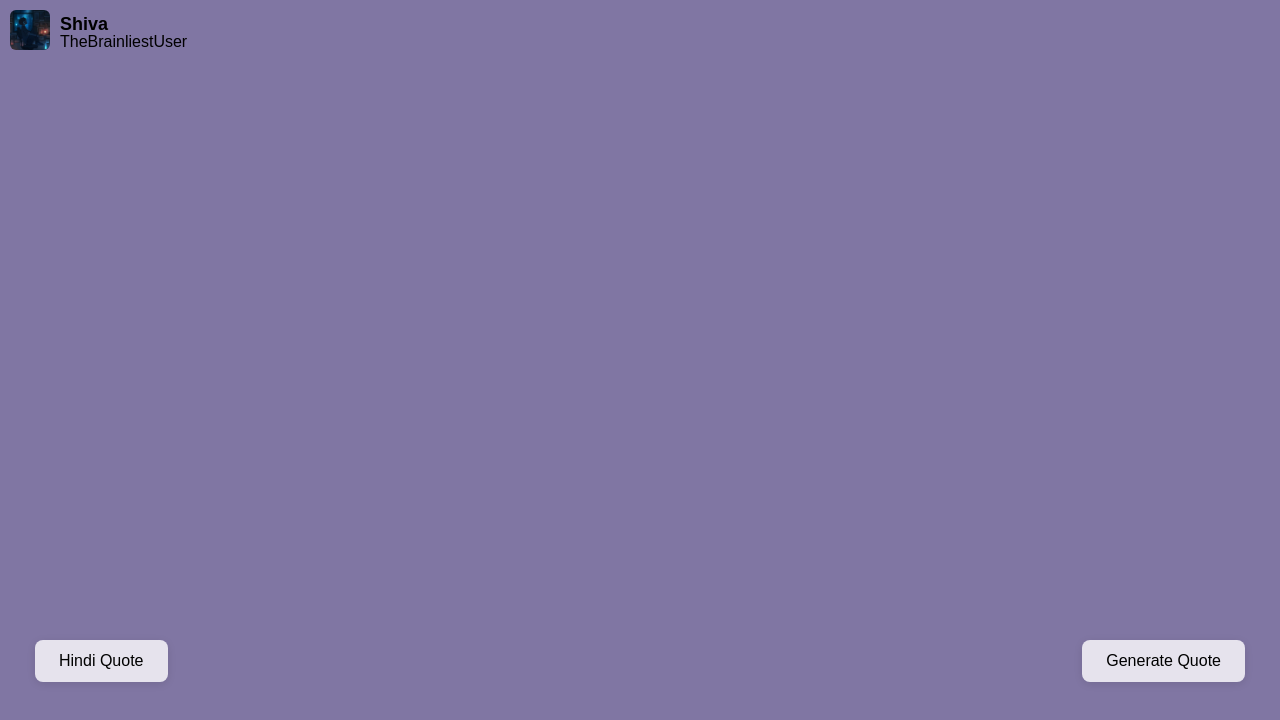
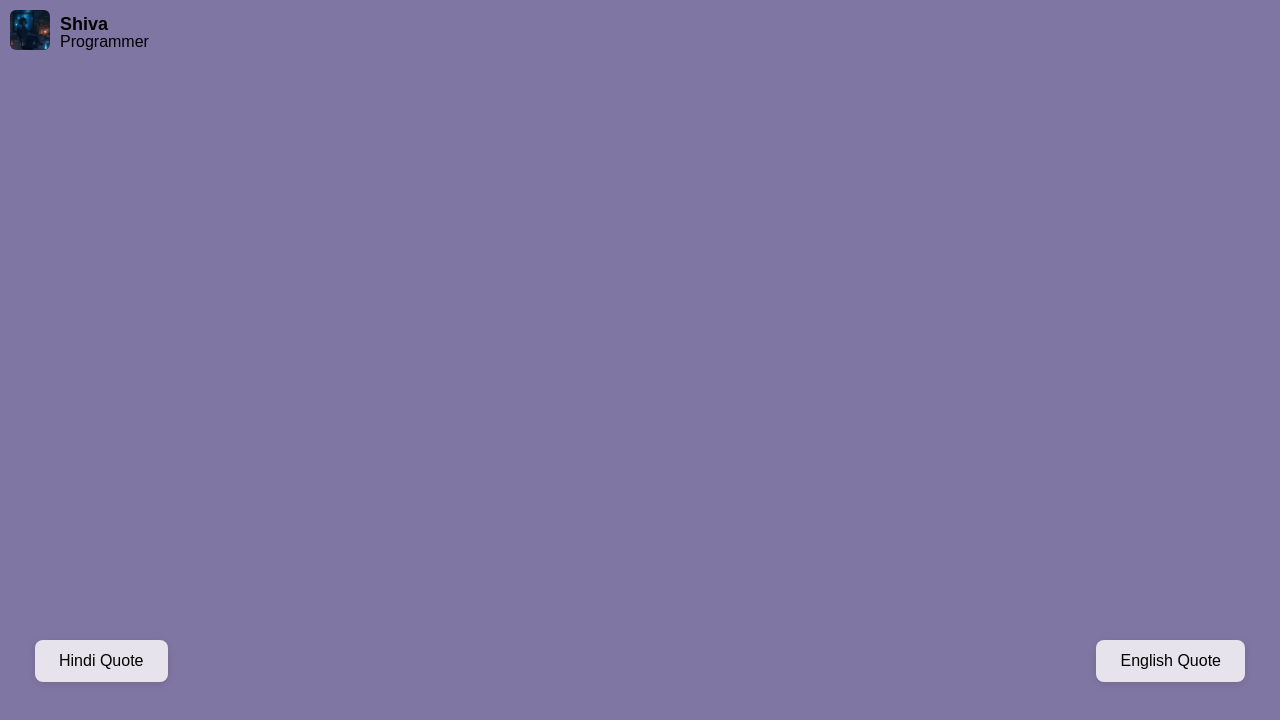
Before and after one commit to shivaarajput/QuoteGenerator, a plain HTML site: page index.html in a window 1280 px wide. Drawn offline with Linux system fonts and the light colour scheme.

Commit message:
Update index.html

```diff
--- a/index.html
+++ b/index.html
@@ -21,14 +21,14 @@
 
                 <div class="text logo-text">
                     <span class="name">Shiva</span>
-                    <span class="profession">TheBrainliestUser</span>
+                    <span class="profession">Programmer</span>
                 </div>
             </div>
 
         </header>
    <div class="button-container">
         <button id="hindiButton" onclick="generateHindi()">Hindi Quote</button>
-        <button id="quoteButton" onclick="generateQuote()">Generate Quote</button>
+        <button id="quoteButton" onclick="generateQuote()">English Quote</button>
    </div>
     <a href="https://instagram.com/shivamsinghamrajput?igshid=MzNlNGNkZWQ4Mg==" target="_blank"> <div id="quoteContainer">
     <p id="quoteText"></p>
```
